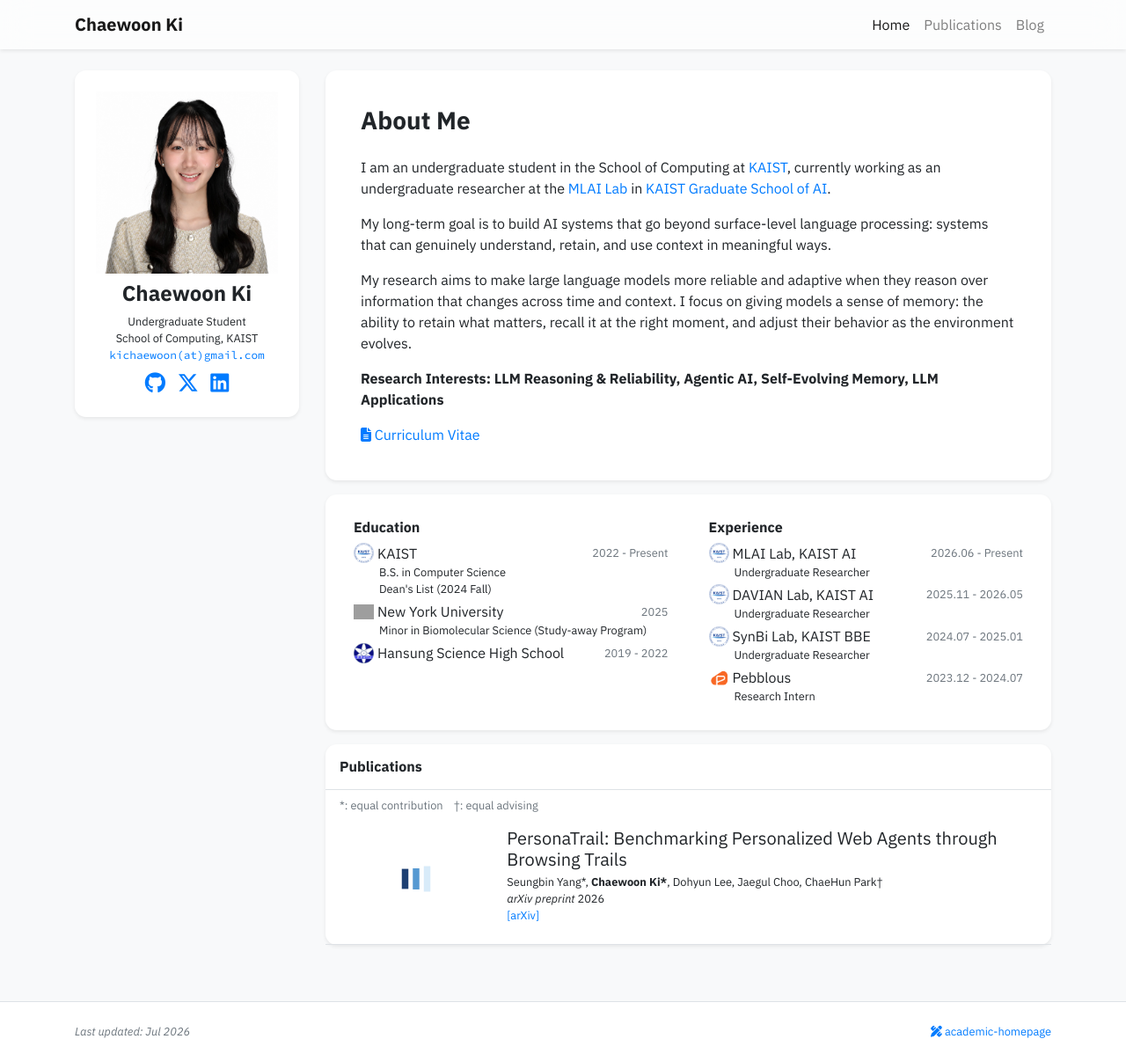
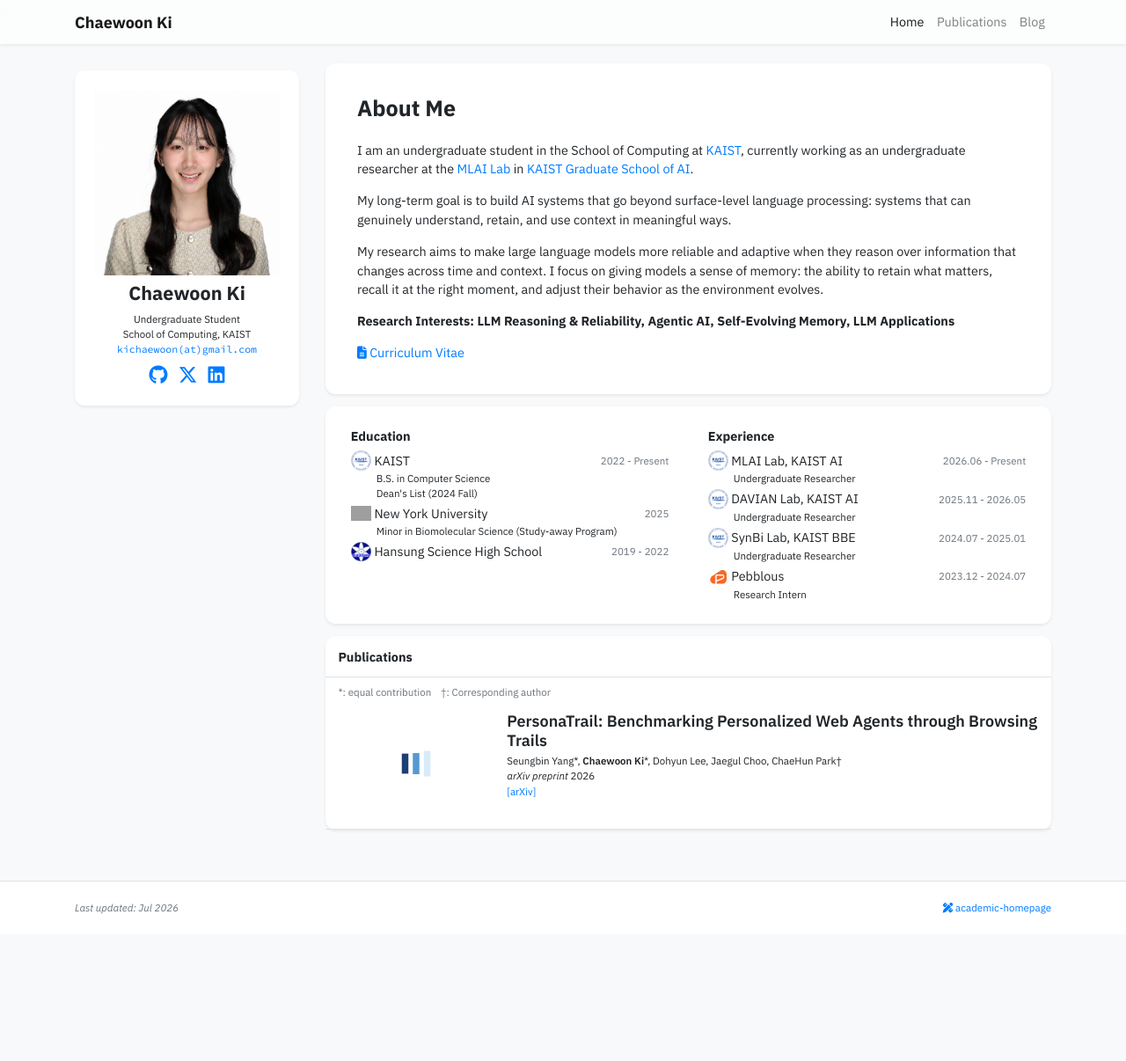
Before and after one commit to kichaewoon/kichaewoon.github.io, a Jekyll site: the page built from index.html, in a window 1280 px wide and 1206 px high. Shown: the whole window at 88% size. Built offline with Jekyll 4.4.1, drawn with Linux system fonts in a browser that asks for light colours; nearby versions of some CDN libraries; a style sheet for code colours, icons or effects is not loaded; grey boxes are pictures that could not be loaded.

Commit message:
style: scale site to 90%, semibold author name & titles
- Scale whole site to 90% via root font-size
- Highlighted author name and publication titles -> semibold (600)
- Change † legend to Corresponding author

```diff
--- a/_includes/widgets/author_list.html
+++ b/_includes/widgets/author_list.html
@@ -32,7 +32,7 @@
     {%- endif -%}
 
     {%- if info['bold'] == true -%}
-        {%- assign display_name = name | append: mark | prepend: "<strong>" | append: "</strong>" -%}
+        {%- assign display_name = name | prepend: '<span class="font-weight-semibold">' | append: "</span>" | append: mark -%}
     {%- else -%}
         {%- assign display_name = name | append: mark -%}
     {%- endif -%}
--- a/_includes/widgets/publication_card.html
+++ b/_includes/widgets/publication_card.html
@@ -3,7 +3,7 @@
     <h6 class="border-bottom border-gray p-3 mb-0">
         {% if include.title %}{{ include.title }}{% else %}Publications{% endif %}
     </h6>
-    <div class="px-3 pt-2 pb-0 small text-muted">*: equal contribution &nbsp;&nbsp; †: equal advising</div>
+    <div class="px-3 pt-2 pb-0 small text-muted">*: equal contribution &nbsp;&nbsp; †: Corresponding author</div>
     {% for item in publications limit:include.limit %}
         {% include widgets/publication_item.html item=item first=false last=false %}
     {% endfor %}
--- a/_includes/widgets/publication_item.html
+++ b/_includes/widgets/publication_item.html
@@ -9,7 +9,7 @@
             {%- endif -%}
         </div>
         <div class="col-md-8 col-xl-9 p-3 pl-md-0">
-            <h5 class="mt-0 mb-1 font-weight-normal">{{ item.title }}</h5>
+            <h5 class="mt-0 mb-1 font-weight-semibold">{{ item.title }}</h5>
             <p class="mt-0 mb-0 small">{% include widgets/author_list.html authors=item.authors %}</p>
             <p class="mt-0 mb-0 small">{{item.pub_pre}}<i>{{ item.pub }}</i>{{ item.pub_post }} {{ item.pub_date }} {{ item.pub_last }} <span data-semantic-scholar-id="{{ item.semantic_scholar_id }}"></span></p>
             <p class="mt-0 mb-0 small text-muted">{{ item.abstract }}</p>
@@ -33,7 +33,7 @@
         <div class="d-flex align-items-start flex-column py-3 px-4">
             <div class="mb-auto"></div>
             <div>
-                <h5 class="mt-0 mb-1 font-weight-normal">{{ item.title }}</h5>
+                <h5 class="mt-0 mb-1 font-weight-semibold">{{ item.title }}</h5>
                 <p class="mt-0 mb-0 small">{% include widgets/author_list.html authors=item.authors %}</p>
                 <p class="mt-0 mb-0 small">{{item.pub_pre}}<i>{{ item.pub }}</i>{{ item.pub_post }} {{ item.pub_date }} {{ item.pub_last }} <span data-semantic-scholar-id="{{ item.semantic_scholar_id }}"></span></p>
                 <p class="mt-0 mb-0 small text-muted">{{ item.abstract }}</p>
--- a/assets/css/global.css
+++ b/assets/css/global.css
@@ -1,4 +1,7 @@
 @charset "utf-8";
+html {
+    font-size: 90%;
+}
 body {
     font-family: "IBM Plex Sans", sans-serif;
     font-weight: 400;
@@ -8,6 +11,10 @@ body {
 h1, h2, h3, h4, h5, h6,
 .h1, .h2, .h3, .h4, .h5, .h6 {
     font-weight: 700;
+}
+
+.font-weight-semibold {
+    font-weight: 600 !important;
 }
 
 .card {
--- a/publications.html
+++ b/publications.html
@@ -10,7 +10,7 @@ body_attr: >-
 
 <div class="row">
     <div class="col-12 col-lg-10">
-        <div class="pt-2 small text-muted">*: equal contribution &nbsp;&nbsp; †: equal advising</div>
+        <div class="pt-2 small text-muted">*: equal contribution &nbsp;&nbsp; †: Corresponding author</div>
         {% for year in pubs_by_year %}
         {% assign num_papers = year.items | size %}
         <h2 class="pt-4" id="year-{{ year.name }}">{{ year.name }}</h2>
```
